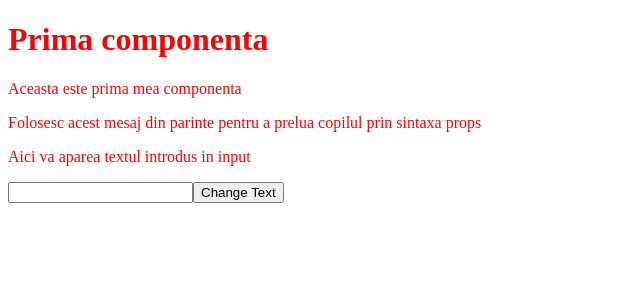
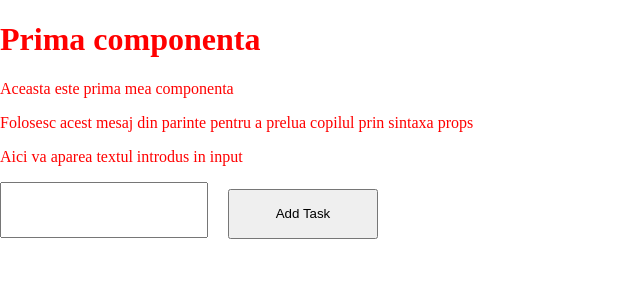
Before and after one commit to RafaMincu/react-fpage, a React (Create React App) app: page / in a window 1280 px wide. Shown: the top 300 px of the page, without its empty margins (0-640 px from the left). Built offline with nearby package versions, Linux system fonts and the light colour scheme.

Commit message:
functionalitate de adaugare taskuri

```diff
--- a/src/App.css
+++ b/src/App.css
@@ -1,3 +1,20 @@
-.App {
+body, html {
+    margin: 0;
+    padding: 0;
+}
+
+div.App {
     color: red;
 }
+
+input {
+    width: 200px;
+    height: 50px;
+    font-size: 25px;
+}
+
+button {
+    width: 150px;
+    height: 50px;
+    margin-left: 20px;
+}
--- a/src/App.jsx
+++ b/src/App.jsx
@@ -8,13 +8,16 @@ class App extends Component {
         this.state = {
             msg: "Prima componenta",
             txt: "Aceasta este prima mea componenta",
-            txtInput: "Aici va aparea textul introdus in input"
-
+            txtInput: "Aici va aparea textul introdus in input",
+            task: '',
+            tasks: []
         }
     }
 
-    changeTitle (e) {
+    changeText (e) {
+
         this.setState({
+            task: e.target.value,
             txtInput: e.target.value
         })
     }
@@ -23,6 +26,33 @@ class App extends Component {
         this.setState({
             txt: 'Am apasat butonul Change Text'
         })
+       this.addTask()
+    }
+
+    addTask () {
+        let tasks = this.state.tasks
+        tasks.push(this.state.task)
+        this.setState({
+            tasks
+        })
+        console.log(this.state.tasks)
+    }
+
+    listTasks() {
+        let tasks = this.state.tasks
+        return (
+            <ul>
+                {
+                    tasks.map((val, index) => {
+                        return (
+                            <li key={index}>
+                                    { val }
+                            </li>
+                        )
+                    })
+                }
+            </ul>
+        )
     }
 
     render () {
@@ -32,10 +62,11 @@ class App extends Component {
                 <p>{ this.state.txt }</p>  {/* folosesc sintaxa this.state pentru a prelua informatii din interiorul componentei */}
                 <p>{ this.props.message }</p> {/* folosesc sintaxa this.props pentru a prelua informatii din exteriorul componentei */}
                 <p>{ this.state.txtInput }</p>
-                <input type="text" onChange={(e) => this.changeTitle(e)}/>
+                <input type="text" onChange={(e) => this.changeText(e)}/>
                 <button onClick={() => this.changeTxt()}>
-                    Change Text
+                    Add Task
                 </button>
+                { this.listTasks() }
             </div>
         )
     }
```
